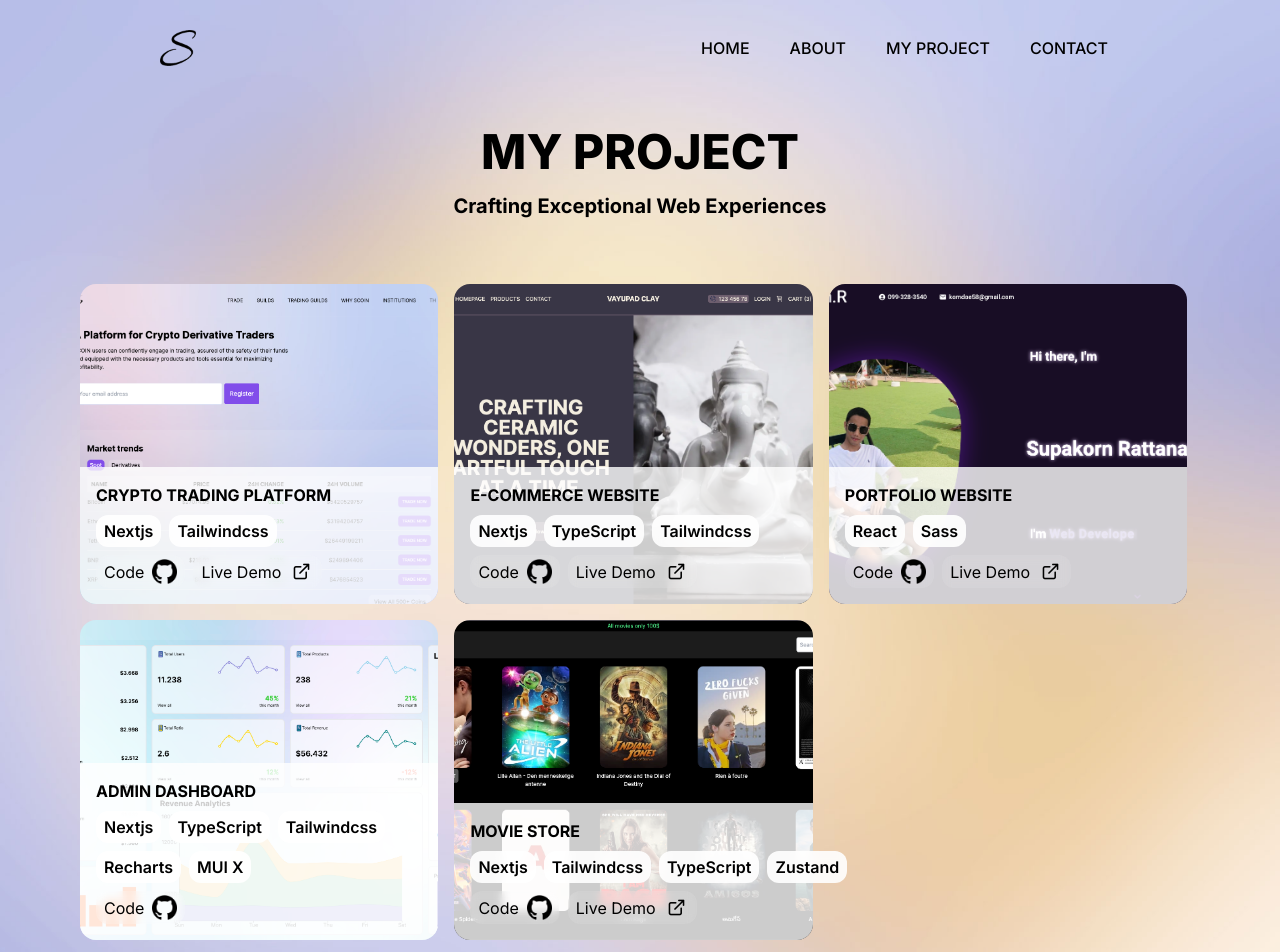
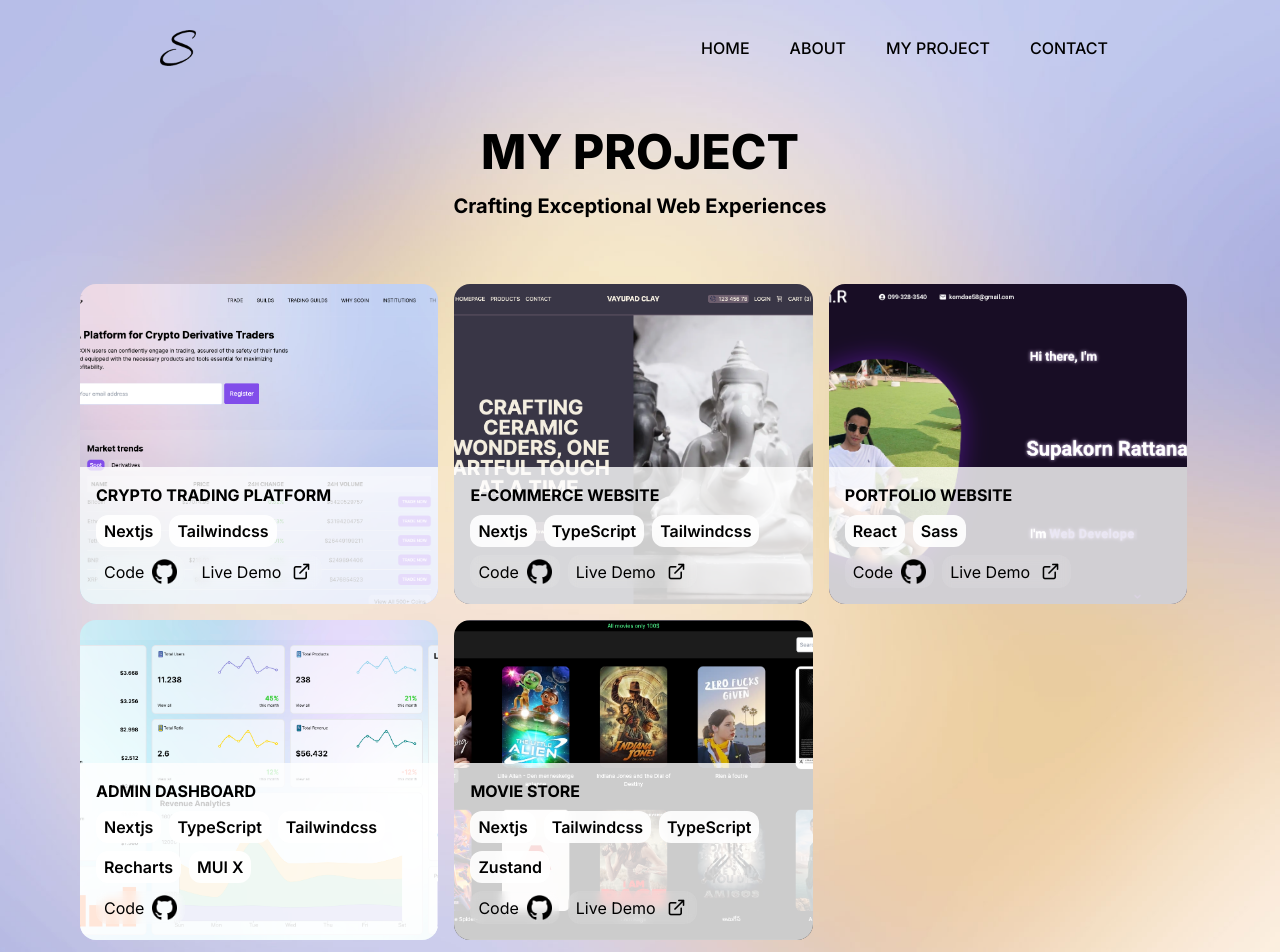
Before and after one commit to korndoe58/Next-portfolio, a Next.js app: page /myproject in a window 1280 px wide. Shown: the top 952 px of the page. Built offline with nearby package versions, Linux system fonts and the light colour scheme.

Commit message:
Update page.jsx

```diff
--- a/src/app/myproject/page.jsx
+++ b/src/app/myproject/page.jsx
@@ -105,7 +105,7 @@
                 <div className=" absolute bg-white/80 bottom-0 rounded-b-2xl p-4 w-full flex flex-col gap-2 ">
                     <h1 className=" uppercase font-bold">Movie Store</h1>
                     {/* tech */}
-                    <div className="flex gap-2">
+                    <div className="flex gap-2 flex-wrap">
                         <h2 className=" font-semibold px-2 py-1 rounded-xl text-black  backdrop-blur-sm bg-white/90"> Nextjs </h2>
                         <h2 className=" font-semibold px-2 py-1 rounded-xl text-black  backdrop-blur-sm bg-white/90">Tailwindcss</h2>
                         <h2 className=" font-semibold px-2 py-1 rounded-xl text-black  backdrop-blur-sm bg-white/90">TypeScript</h2>
```
